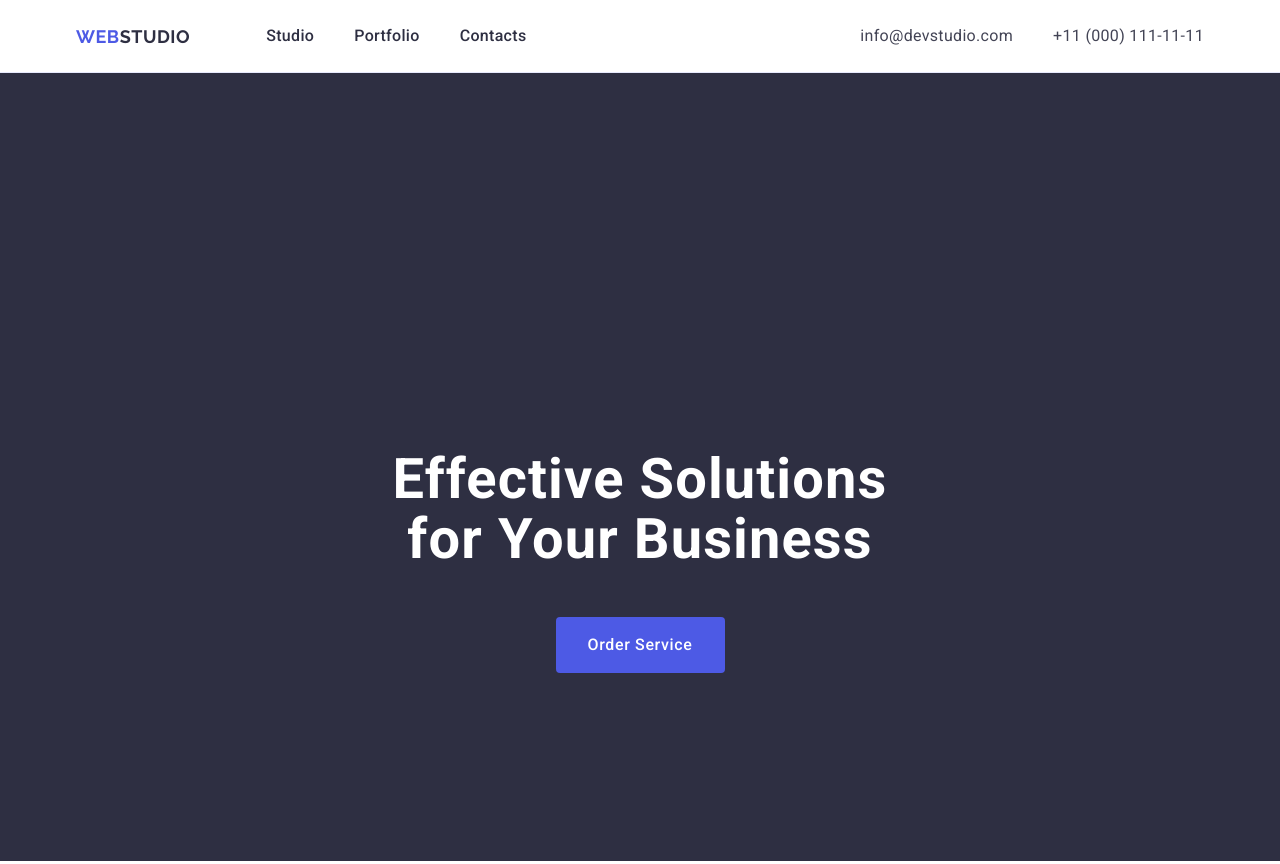
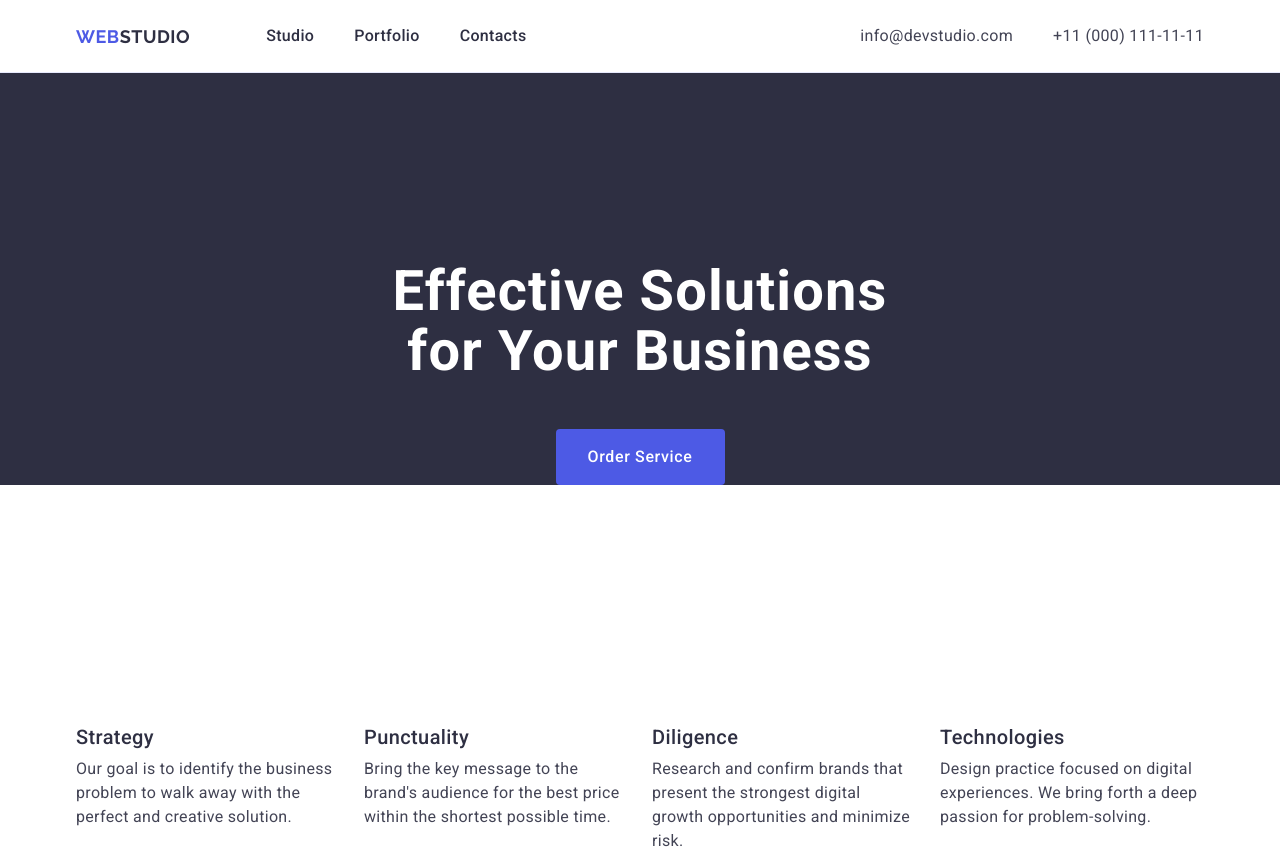
Before and after one commit to Viktoriia-Tymets/goit-markup-hw-03, a plain HTML site: page index.html in a window 1280 px wide. Shown: the top 864 px of the page. Drawn offline with nearby package versions, Linux system fonts and the light colour scheme.

Commit message:
Update styles.css

```diff
--- a/css/styles.css
+++ b/css/styles.css
@@ -119,7 +119,7 @@ color: #404bbf;
 
 .main-page-container{
         background: #2e2f42;
-        padding: 188px 0 188px;
+
 
 
 }
```
